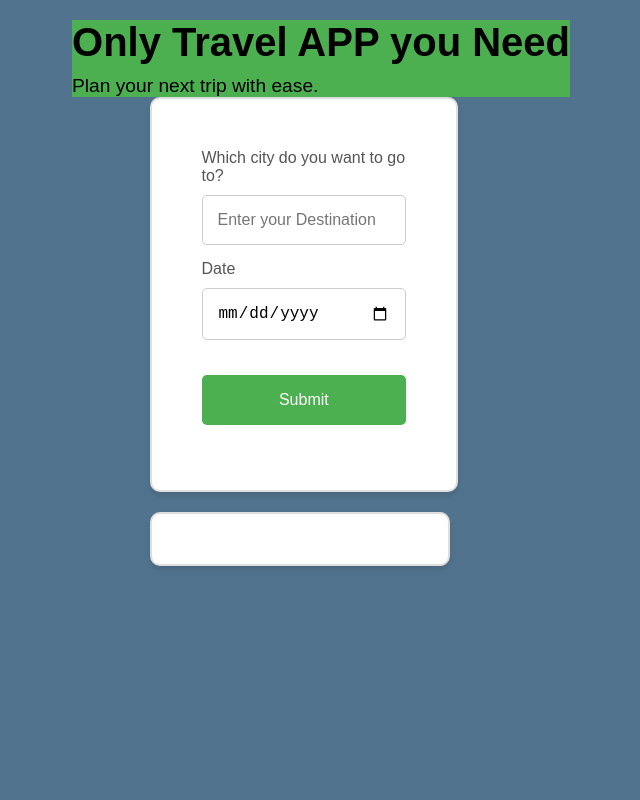
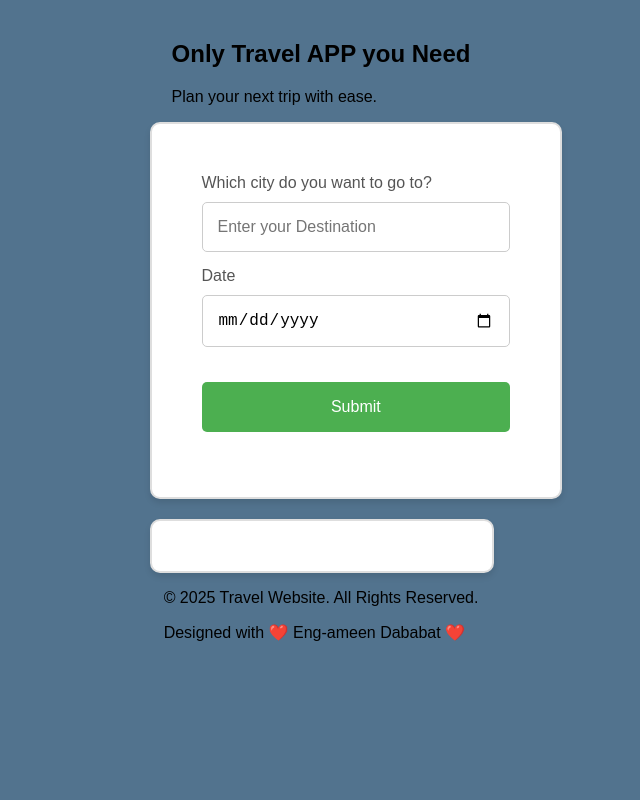
Before and after one commit to ameendababat/TravelApp-Project-Udacity, a website built with webpack: page src/client/views/index.html in a window 1280 px wide. Shown: the top 800 px of the page, without its empty margins (319-959 px from the left). Built offline with nearby package versions, Linux system fonts and the light colour scheme.

Commit message:
second commit

```diff
--- a/src/client/styles/style1.css
+++ /dev/null
@@ -1,42 +0,0 @@
-/* General Reset */
-* {
-    margin: 0;
-    padding: 0;
-    box-sizing: border-box;
-}
-
-
-header {
-    background-color: #4CAF50;
-}
-
-
-header h1 {
-    font-size: 40px;
-    margin-bottom: 10px;
-}
-
-header p {
-    font-size: 19.2px;
-}
-
-
-/* Footer Styles */
-footer {
-    background-color: #333;
-    color: white;
-    text-align: center;
-    padding: 20px 0;
-    margin-top: 30px;
-    position: relative;
-    top: 379px;
-}
-
-footer p {
-    margin: 5px 0;
-    font-size: 1em;
-}
-
-footer p:first-child {
-    font-weight: bold;
-}
--- a/src/client/views/index.html
+++ b/src/client/views/index.html
@@ -4,7 +4,7 @@
    <meta charset="UTF-8">
    <meta name="viewport" content="width=device-width, initial-scale=1.0">
    <title>Travele App🌍</title>
-   <link rel="stylesheet" href="../styles/style1.css">
+
 </head>
 <body>
 
```
